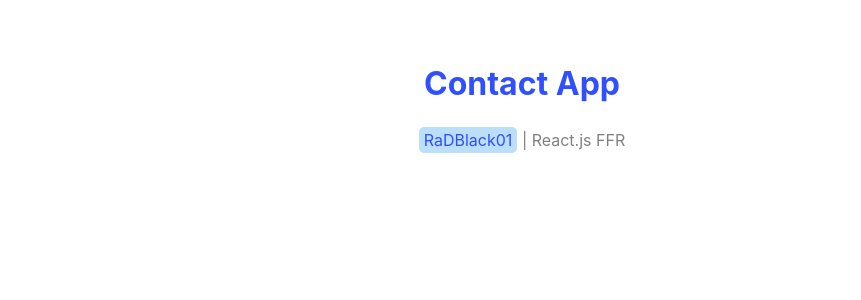
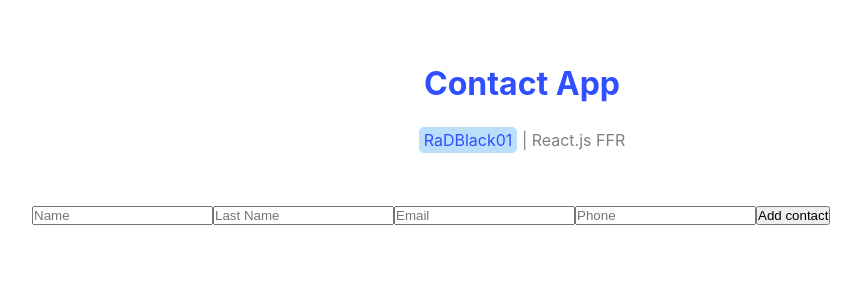
Before and after one commit to RaD01Black/contact-app-FFR, a React (Vite) app: page / in a window 1280 px wide. Shown: the top 300 px of the page, without its empty margins (118-979 px from the left). Built offline with nearby package versions, Linux system fonts and the light colour scheme.

Commit message:
Making contact components

```diff
--- a/src/App.jsx
+++ b/src/App.jsx
@@ -1,9 +1,11 @@
-import Header from "./components/Header"
+import Contact from "./components/Contact";
+import Header from "./components/Header";
 
 function App() {
   return (
     <>
       <Header />
+      <Contact/>
     </>
   );
 }
--- /dev/null
+++ b/src/components/Contact.jsx
@@ -0,0 +1,36 @@
+import { useState } from "react"
+
+function Contact() {
+
+    const [contact , setContact] = useState({
+        name: "",
+        LastName: "",
+        email: "",
+        phone: "",
+    });
+
+    const changeHandler = (event) => {
+        const name = event.target.name;
+        const value = event.target.value;
+
+        setContact((contact) => ({ ...contact, [name]: value}));
+    };
+
+    const addHandler = () => {
+        console.log(contact)
+    }
+
+  return (
+    <div>
+        <div>
+            <input type="text" placeholder="Name" name="name" value={contact.name} onChange={changeHandler} />
+            <input type="text" placeholder="Last Name" name="LastName" value={contact.LastName} onChange={changeHandler} />
+            <input type="text" placeholder="Email" name="email" vale={contact.email} onChange={changeHandler} />
+            <input type="number" placeholder="Phone" name="phone"value={contact.phone} onChange={changeHandler} />
+            <button onClick={addHandler}>Add contact </button>
+       </div>
+    </div>
+  )
+}
+
+export default Contact
```
